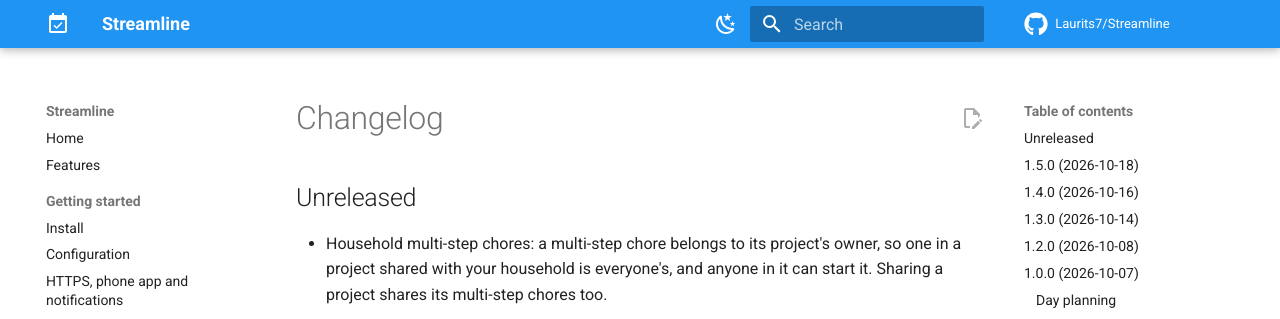
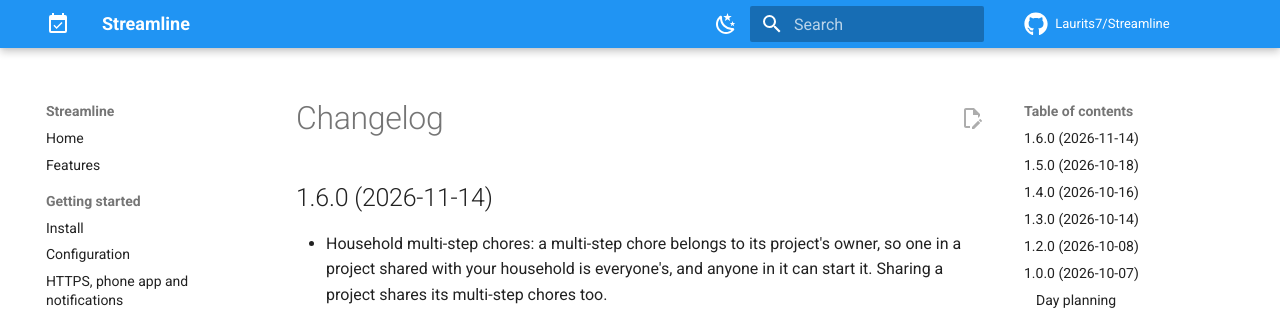
Before and after one commit to Laurits7/Streamline, an MkDocs documentation site: the page built from docs/changelog.md, in a window 1280 px wide and 900 px high. Shown: the top 319 px of the window. Built offline with MkDocs 1.6.1 and Material for MkDocs 9.7.7, drawn with Linux system fonts in a browser that asks for light colours; comment, search, counter and statistics services are not loaded.

Commit message:
Release 1.6.0

````diff
--- a/CHANGELOG.md
+++ b/CHANGELOG.md
@@ -1,6 +1,6 @@
 # Changelog
 
-## Unreleased
+## 1.6.0 (2026-11-14)
 
 - Household multi-step chores: a multi-step chore belongs to its project's owner, so one
   in a project shared with your household is everyone's, and anyone in it can start it.
--- a/Cargo.toml
+++ b/Cargo.toml
@@ -5,7 +5,7 @@ members = ["crates/domain", "crates/server"]
 exclude = ["crates/desktop"]
 
 [workspace.package]
-version = "1.5.0"
+version = "1.6.0"
 edition = "2024"
 license = "GPL-3.0-or-later"
 
--- a/docs/getting-started/backups-and-updates.md
+++ b/docs/getting-started/backups-and-updates.md
@@ -36,6 +36,6 @@ Make a backup first (**Settings → Backups → Back up now**, or copy `data/`),
     git pull && docker compose up -d --build
     ```
 
-Pin a version with `image: ghcr.io/laurits7/streamline:1.5.0` instead of `latest` if you prefer
+Pin a version with `image: ghcr.io/laurits7/streamline:1.6.0` instead of `latest` if you prefer
 to update on your own schedule. Database migrations run automatically on startup; going back to
 an older version after a migration means restoring the backup.
````
Also changed, not shown: 5 other files.
